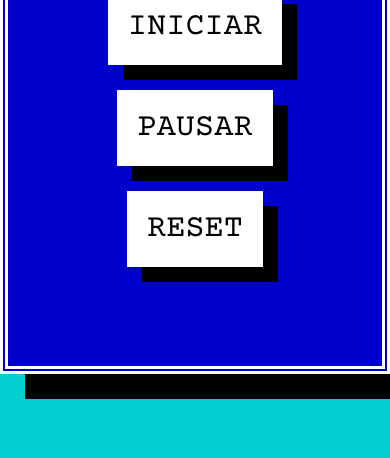
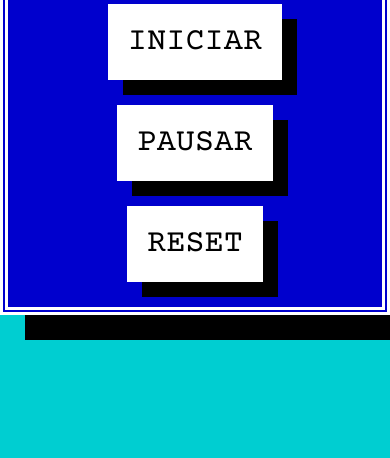
Before and after one commit to gillfilho/timer-vintage, a plain HTML site: page index.html in a window 390 px wide. Shown: the part 386-844 px from the top of the page. Drawn offline with nearby package versions, Linux system fonts and the light colour scheme.

Commit message:
correção da responsividade mobile

```diff
--- a/style.css
+++ b/style.css
@@ -94,6 +94,7 @@ body, button, input, select, textarea {
 @media (max-width: 767px) {
     .set-time form {
         flex-direction: column;
+        padding-top: 30px;
     }
 
     .timer-btn {
@@ -106,7 +107,7 @@ body, button, input, select, textarea {
     }
 
     .container-timer {
-        height: 80vh;
+        height: auto;
     }
 
     .container-content .timer {
```
